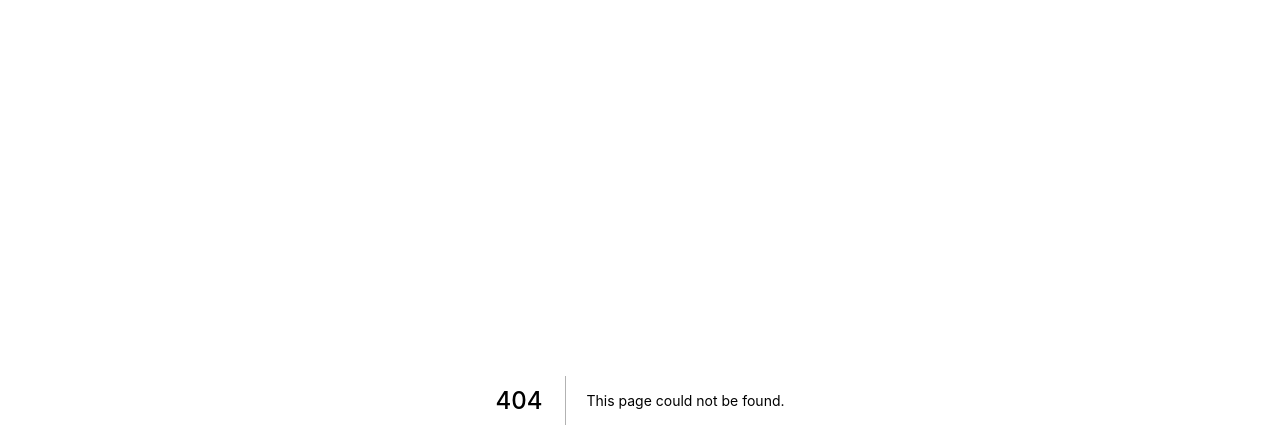
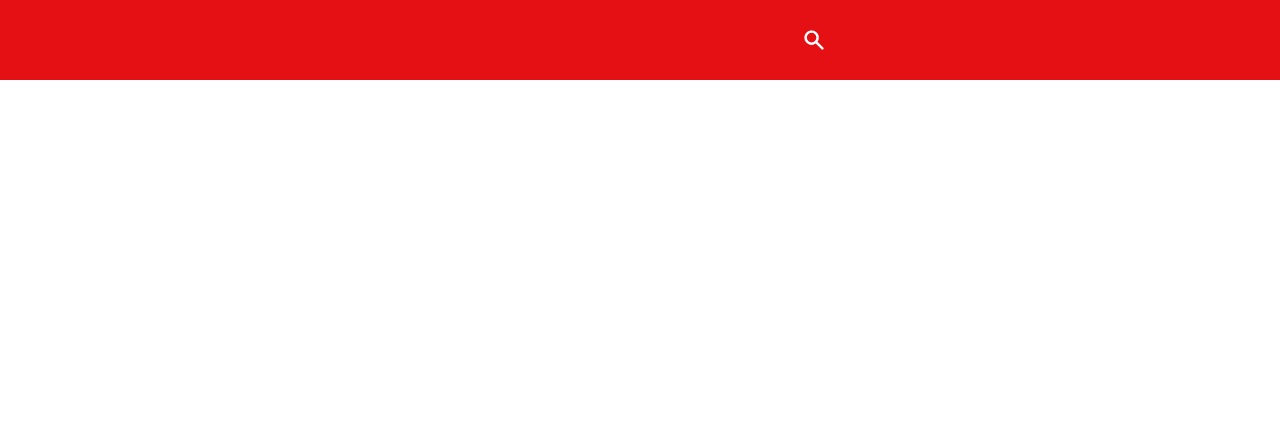
Before and after one commit to yeongminChae/NextJs-Deep-Studying, a Next.js app in the folder react-masterclass-tailwind/: page /nomflix/Components/Header in a window 1280 px wide. Before the commit this address had no page. Shown: the top 448 px of the page. Built offline with nearby package versions, Linux system fonts and the light colour scheme.

Commit message:
Nomflix Header part 1

```diff
--- a/react-masterclass-tailwind/package.json
+++ b/react-masterclass-tailwind/package.json
@@ -9,6 +9,7 @@
     "lint": "next lint"
   },
   "dependencies": {
+    "@types/react-router-dom": "^5.3.3",
     "framer-motion": "^7.2.0",
     "next": "12.3.0",
     "react": "18.2.0",
--- /dev/null
+++ b/react-masterclass-tailwind/pages/nomflix/Components/Header.tsx
@@ -0,0 +1,37 @@
+import type { NextPage } from "next";
+
+const Header: NextPage = () => {
+  return (
+    <div className="font-xs fixed top-0 flex h-20 w-full items-center justify-center bg-[#E51013] ">
+      <div>
+        <svg className="mr-12" />
+        <ul className="flex items-center">
+          <li className="mr-5 text-[#fff] transition delay-150 ease-in-out hover:text-[#e5e5e5] ">
+            Home
+          </li>
+          <li className="mr-5 text-[#fff] transition delay-150 ease-in-out hover:text-[#e5e5e5] ">
+            tv Show
+          </li>
+        </ul>
+      </div>
+      <div>
+        <span className="text-white">
+          <svg
+            fill="currentColor"
+            viewBox="0 0 20 20"
+            xmlns="http://www.w3.org/2000/svg"
+            className="h-6"
+          >
+            <path
+              fillRule="evenodd"
+              d="M8 4a4 4 0 100 8 4 4 0 000-8zM2 8a6 6 0 1110.89 3.476l4.817 4.817a1 1 0 01-1.414 1.414l-4.816-4.816A6 6 0 012 8z"
+              clipRule="evenodd"
+            ></path>
+          </svg>
+        </span>
+      </div>
+    </div>
+  );
+};
+
+export default Header;
--- /dev/null
+++ b/react-masterclass-tailwind/pages/nomflix/Search/index.tsx
@@ -0,0 +1,11 @@
+import type { NextPage } from "next";
+
+const Search: NextPage = () => {
+  return (
+    <div>
+      <div>ds</div>
+    </div>
+  );
+};
+
+export default Search;
--- /dev/null
+++ b/react-masterclass-tailwind/pages/nomflix/Tv/index.tsx
@@ -0,0 +1,11 @@
+import type { NextPage } from "next";
+
+const Tv: NextPage = () => {
+  return (
+    <div>
+      <div>ds</div>
+    </div>
+  );
+};
+
+export default Tv;
--- /dev/null
+++ b/react-masterclass-tailwind/pages/nomflix/index.tsx
@@ -0,0 +1,13 @@
+import type { NextPage } from "next";
+import Header from "./Components/Header";
+
+const Home: NextPage = () => {
+  return (
+    <div className="h-[200vh] bg-neutral-400 ">
+      <Header />
+      <div>ds</div>
+    </div>
+  );
+};
+
+export default Home;
```
Also changed, not shown: 2 other files (tests, documents, lock files or other folders).
